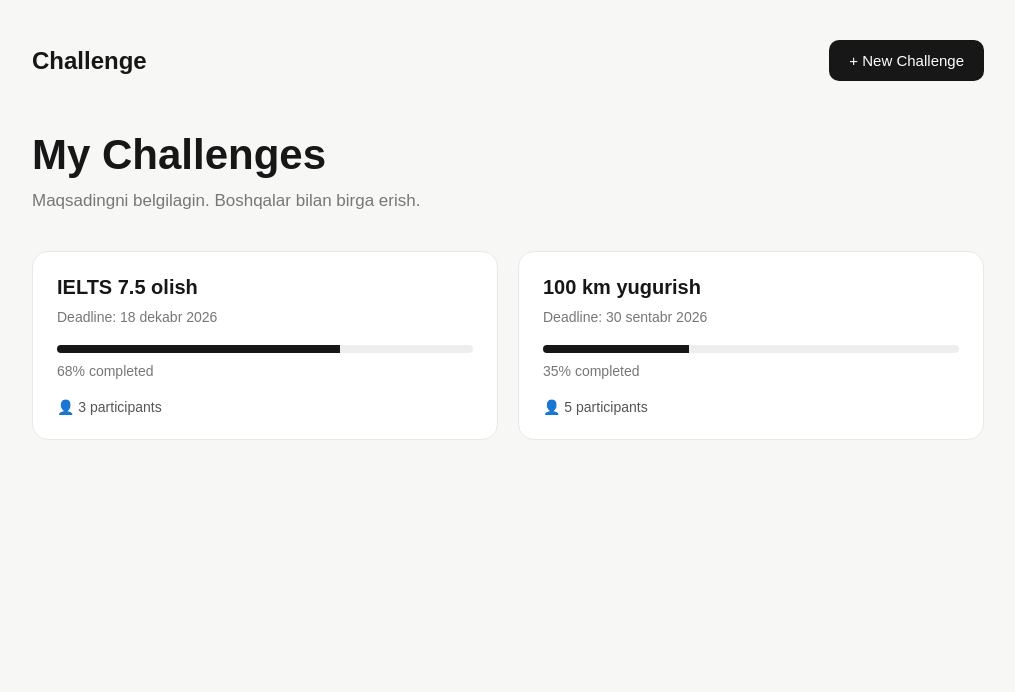
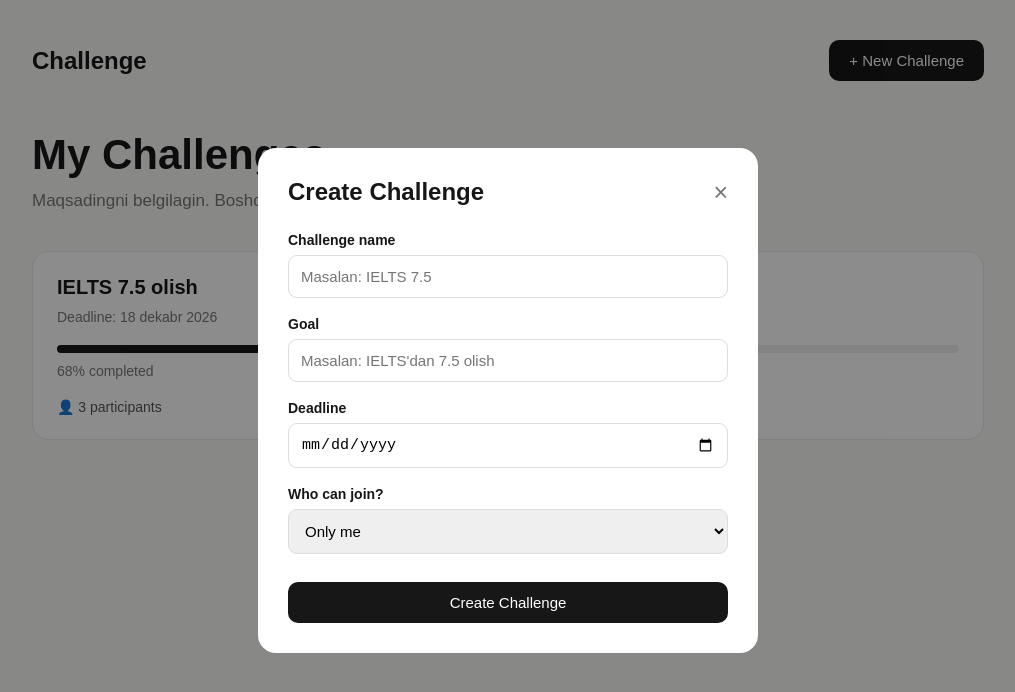
Before and after one commit to akmalnazaroff/birinchi, a plain HTML site: page index.html in a window 1280 px wide. Both pictures are taken after a click on the button "+ New Challenge". Shown: the whole page, without its empty margins (132-1147 px from the left). Drawn offline with Linux system fonts and the light colour scheme.

Commit message:
Add modal for creating new challenges

```diff
--- a/index.html
+++ b/index.html
@@ -3,6 +3,7 @@
 <head>
     <meta charset="UTF-8">
     <meta name="viewport" content="width=device-width, initial-scale=1.0">
+
     <title>Challenge</title>
 
     <style>
@@ -44,6 +45,10 @@
             border-radius: 10px;
             font-size: 15px;
             cursor: pointer;
+        }
+
+        button:hover {
+            opacity: 0.85;
         }
 
         h1 {
@@ -92,7 +97,6 @@
         .progress {
             height: 100%;
             background: #171717;
-            width: 68%;
         }
 
         .progress-text {
@@ -106,6 +110,69 @@
             color: #555;
         }
 
+        /* Modal */
+
+        .modal-overlay {
+            display: none;
+            position: fixed;
+            inset: 0;
+            background: rgba(0, 0, 0, 0.45);
+            justify-content: center;
+            align-items: center;
+            padding: 20px;
+        }
+
+        .modal {
+            background: white;
+            width: 100%;
+            max-width: 500px;
+            border-radius: 18px;
+            padding: 30px;
+        }
+
+        .modal-header {
+            display: flex;
+            justify-content: space-between;
+            align-items: center;
+            margin-bottom: 25px;
+        }
+
+        .modal-header h2 {
+            font-size: 24px;
+        }
+
+        .close {
+            background: transparent;
+            color: #777;
+            font-size: 25px;
+            padding: 0;
+        }
+
+        .form-group {
+            margin-bottom: 18px;
+        }
+
+        label {
+            display: block;
+            font-size: 14px;
+            font-weight: 600;
+            margin-bottom: 7px;
+        }
+
+        input,
+        select {
+            width: 100%;
+            padding: 12px;
+            border: 1px solid #ddd;
+            border-radius: 9px;
+            font-size: 15px;
+        }
+
+        .create-button {
+            width: 100%;
+            margin-top: 10px;
+        }
+
         @media (max-width: 700px) {
             .challenges {
                 grid-template-columns: 1fr;
@@ -113,6 +180,10 @@
 
             h1 {
                 font-size: 32px;
+            }
+
+            header {
+                align-items: flex-start;
             }
         }
     </style>
@@ -124,7 +195,10 @@
 
     <header>
         <div class="logo">Challenge</div>
-            <button>+ New Challenge</button>
+
+        <button onclick="openModal()">
+            + New Challenge
+        </button>
     </header>
 
     <main>
@@ -135,7 +209,7 @@
             Maqsadingni belgilagin. Boshqalar bilan birga erish.
         </p>
 
-            <div class="challenges">
+        <div class="challenges" id="challengeList">
 
             <div class="card">
                 <h2>IELTS 7.5 olish</h2>
@@ -145,7 +219,7 @@
                 </div>
 
                 <div class="progress-bar">
-                        <div class="progress"></div>
+                    <div class="progress" style="width: 68%;"></div>
                 </div>
 
                 <div class="progress-text">
@@ -184,5 +258,193 @@
 
 </div>
 
+
+<!-- Create Challenge Modal -->
+
+<div class="modal-overlay" id="modal">
+
+    <div class="modal">
+
+        <div class="modal-header">
+
+            <h2>Create Challenge</h2>
+
+            <button class="close" onclick="closeModal()">
+                ×
+            </button>
+
+        </div>
+
+
+        <form onsubmit="createChallenge(event)">
+
+            <div class="form-group">
+
+                <label>
+                    Challenge name
+                </label>
+
+                <input
+                    type="text"
+                    id="challengeName"
+                    placeholder="Masalan: IELTS 7.5"
+                    required
+                >
+
+            </div>
+
+
+            <div class="form-group">
+
+                <label>
+                    Goal
+                </label>
+
+                <input
+                    type="text"
+                    id="challengeGoal"
+                    placeholder="Masalan: IELTS'dan 7.5 olish"
+                    required
+                >
+
+            </div>
+
+
+            <div class="form-group">
+
+                <label>
+                    Deadline
+                </label>
+
+                <input
+                    type="date"
+                    id="challengeDeadline"
+                    required
+                >
+
+            </div>
+
+
+            <div class="form-group">
+
+                <label>
+                    Who can join?
+                </label>
+
+                <select id="challengeAccess">
+
+                    <option value="private">
+                        Only me
+                    </option>
+
+                    <option value="invite">
+                        Invite people
+                    </option>
+
+                    <option value="link">
+                        Anyone with link
+                    </option>
+
+                </select>
+
+            </div>
+
+
+            <button class="create-button" type="submit">
+                Create Challenge
+            </button>
+
+        </form>
+
+    </div>
+
+</div>
+
+
+<script>
+
+    function openModal() {
+        document.getElementById("modal").style.display = "flex";
+    }
+
+
+    function closeModal() {
+        document.getElementById("modal").style.display = "none";
+    }
+
+
+    function createChallenge(event) {
+
+        event.preventDefault();
+
+        const name =
+            document.getElementById("challengeName").value;
+
+        const goal =
+            document.getElementById("challengeGoal").value;
+
+        const deadline =
+            document.getElementById("challengeDeadline").value;
+
+
+        const date = new Date(deadline);
+
+        const formattedDate =
+            date.toLocaleDateString("uz-UZ", {
+                day: "numeric",
+                month: "long",
+                year: "numeric"
+            });
+
+
+        const card = document.createElement("div");
+
+        card.className = "card";
+
+
+        card.innerHTML = `
+            <h2>${name}</h2>
+
+            <div class="deadline">
+                Deadline: ${formattedDate}
+            </div>
+
+            <div class="progress-bar">
+                <div class="progress" style="width: 0%;"></div>
+            </div>
+
+            <div class="progress-text">
+                0% completed
+            </div>
+
+            <div class="participants">
+                👤 1 participant
+            </div>
+        `;
+
+
+        document
+            .getElementById("challengeList")
+            .appendChild(card);
+
+
+        document
+            .getElementById("challengeName")
+            .value = "";
+
+        document
+            .getElementById("challengeGoal")
+            .value = "";
+
+        document
+            .getElementById("challengeDeadline")
+            .value = "";
+
+
+        closeModal();
+    }
+
+</script>
+
 </body>
 </html>
```
Lines whose indentation alone changed are shown as unchanged.
